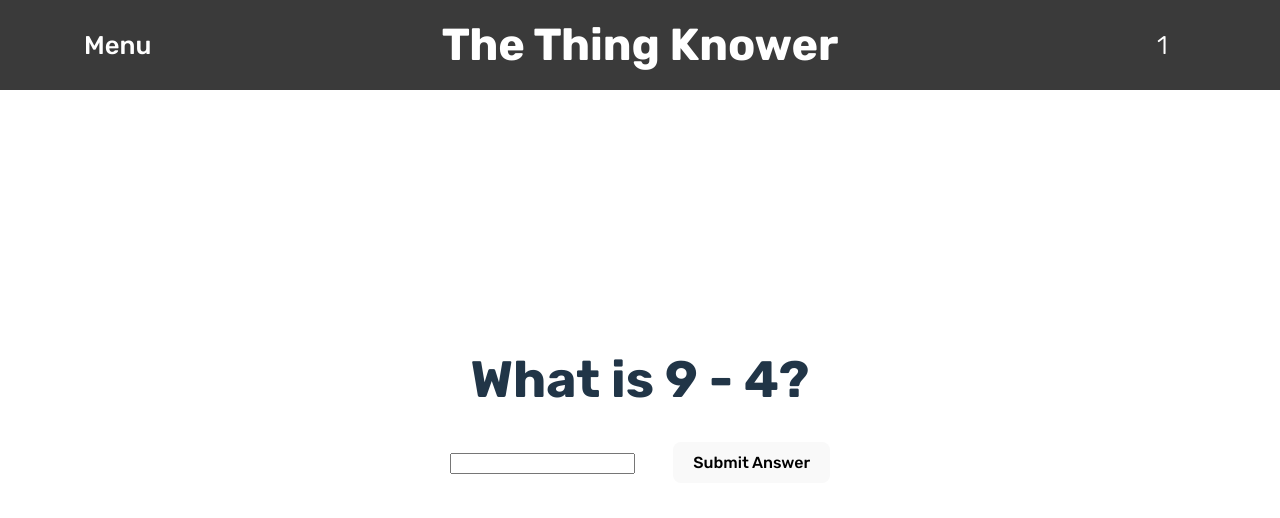
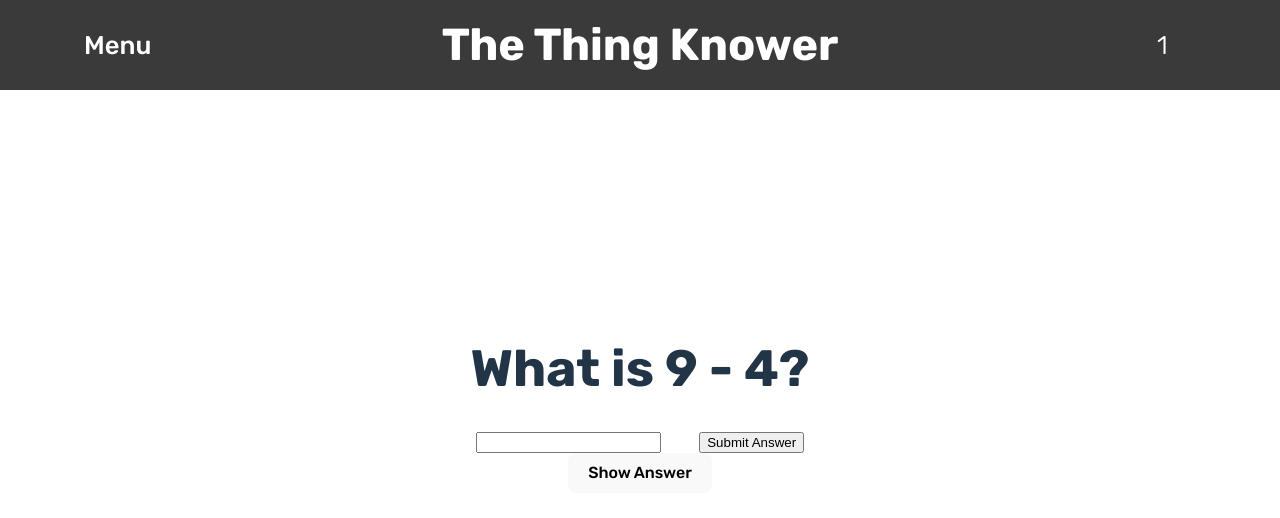
Before and after one commit to FtpApoc/The-Thing-Knower, a React (Vite) app: page /Content in a window 1280 px wide. Shown: the top 518 px of the page. Built offline with nearby package versions, Linux system fonts and the light colour scheme.

Commit message:
Q&A form added

```diff
--- a/src/components/content/Content.css
+++ b/src/components/content/Content.css
@@ -2,7 +2,7 @@
 .QnA > *{
     margin-top: 1vh;
 }
-.answer-div > *{
+.answer-div  *{
     margin-inline: 1.5vw;
 }
 .content h2{
@@ -31,7 +31,6 @@
 }
 
 .Header h1{
-
     font-size: 3.5vw;
     flex-grow: 0.5;
 }
--- a/src/components/content/Visualiser.jsx
+++ b/src/components/content/Visualiser.jsx
@@ -5,12 +5,14 @@ const QnA = ({answer,question,nextQuestion}) => {
     const [userAns,setUserAns] = useState("")
     const [correct,setCorrect] = useState(null);
 
-    const submitAnswer = () => {
+    const submitAnswer = (event) => {
+        event.preventDefault()
         const uAnswer = document.getElementById("testInput")
 
         if (uAnswer.value == String(answer)){
             setCorrect(true)
             setTimeout(() => {
+                handleCorrect();
                 setCorrect(false);
                 setUserAns("");
                 nextQuestion();
@@ -24,6 +26,14 @@ const QnA = ({answer,question,nextQuestion}) => {
 
     }
 
+    const handleCorrect = () => {
+        console.log("Correct")
+    }
+
+    const handleIncorrect = () => {
+        console.log("Incorrect")
+    }
+
 
     return (
         <div className="QnA">
@@ -31,16 +41,18 @@ const QnA = ({answer,question,nextQuestion}) => {
                 <h1>{question}</h1>
             </div>
             <div className="answer-div">
+                <form onSubmit={(e) => {submitAnswer(e)}}>
+                    <input
+                    id="testInput"
+                    value={userAns}
+                    onChange={(e) => {setUserAns(e.target.value)}}
+                    />
 
-                <input
-                id="testInput"
-                value={userAns}
-                onChange={(e) => {setUserAns(e.target.value)}}
-                />
+                    <input type='submit' value={"Submit Answer"} />
 
-                <button onClick={submitAnswer}>
-                        Submit Answer
-                </button>
+                </form>
+
+                <button onClick={handleIncorrect}>Show Answer</button>
 
             </div>
 
```
